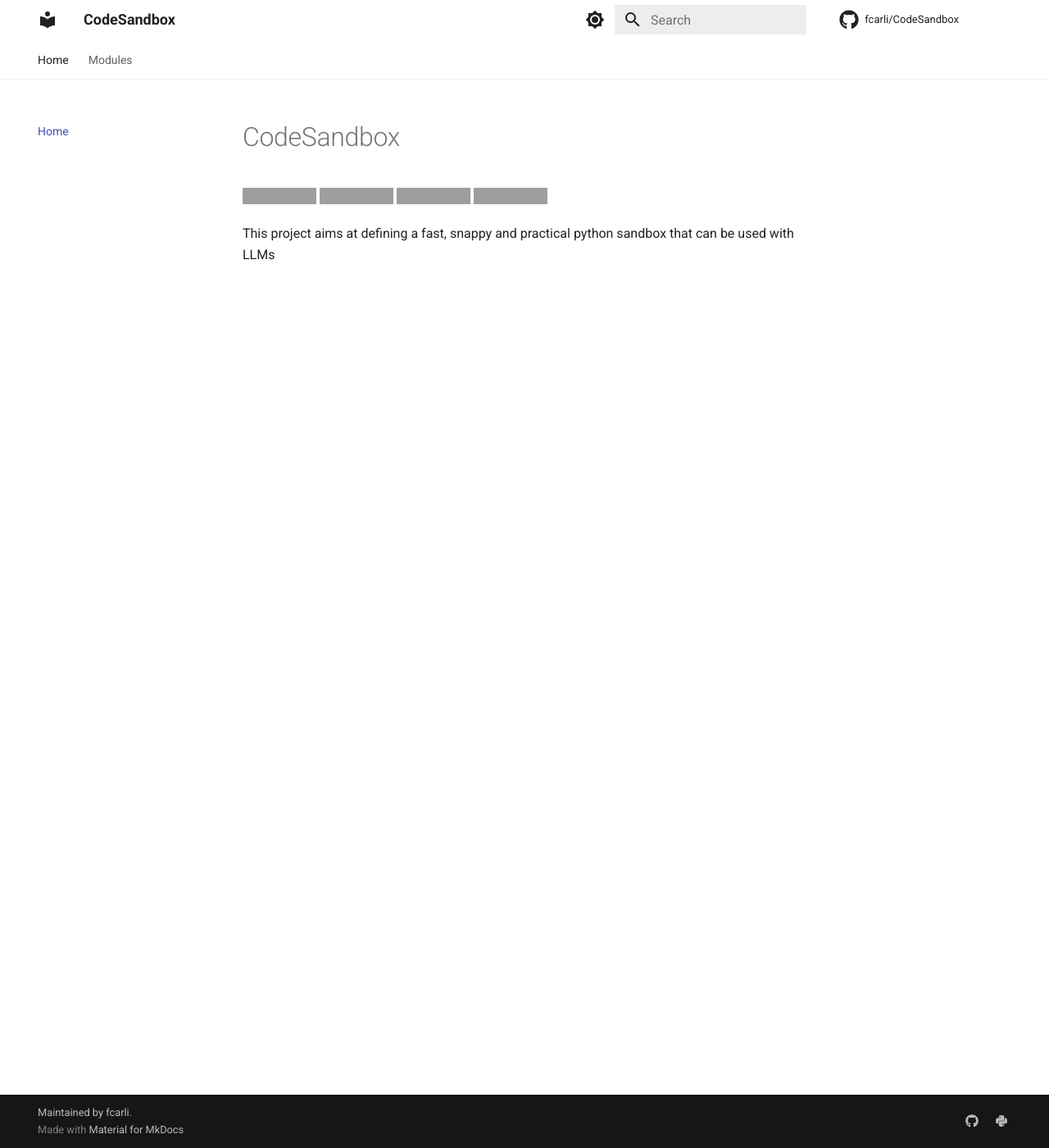
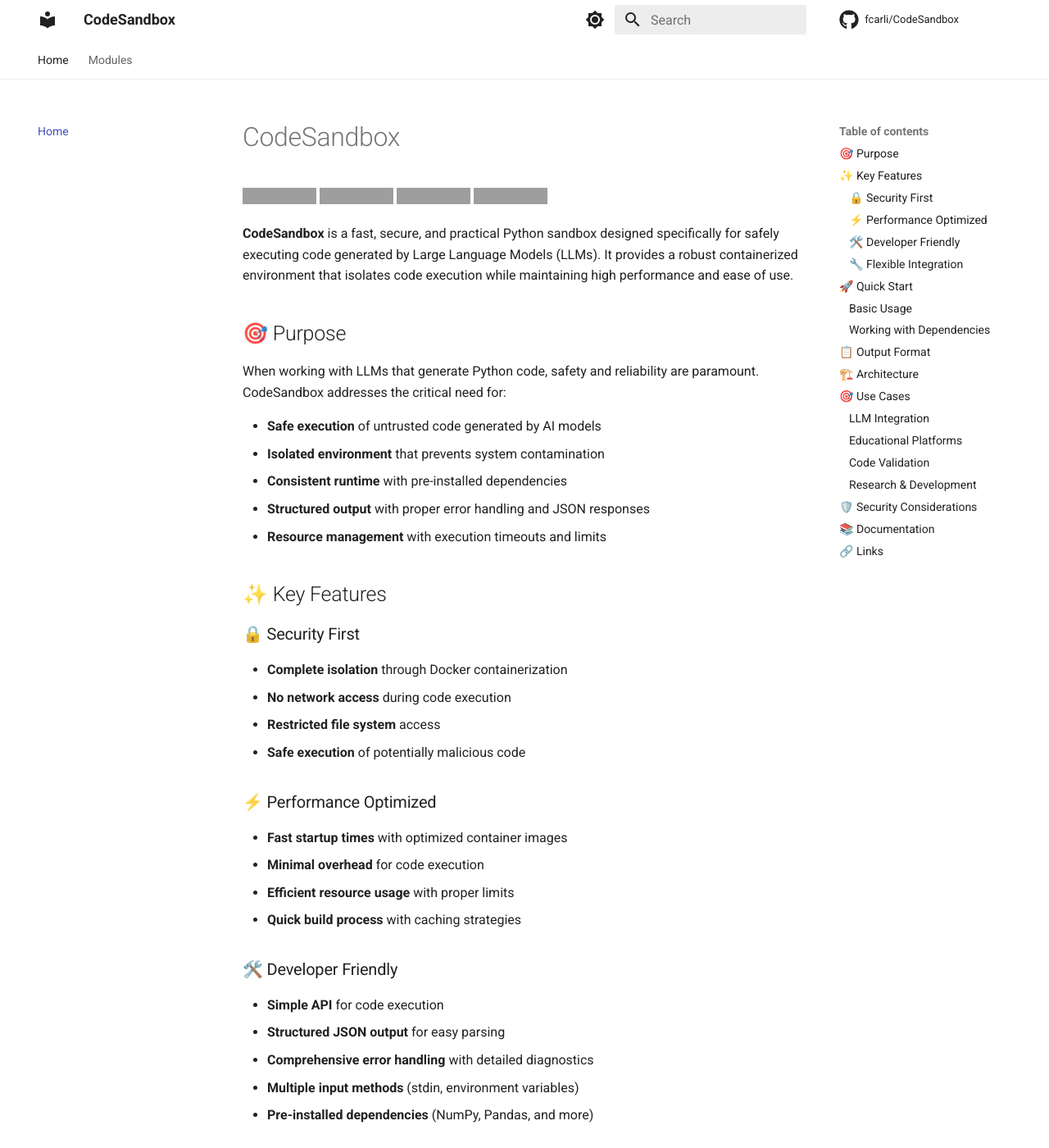
Before and after one commit to biocypher/biocage, an MkDocs documentation site: the page built from docs/index.md, in a window 1280 px wide and 1400 px high. Shown: the whole window at 82% size. Built offline with MkDocs 1.6.1 and Material for MkDocs 9.7.7, drawn with Linux system fonts in a browser that asks for light colours; comment, search, counter and statistics services are not loaded; some of the changed text lies outside the part shown; grey boxes are pictures that could not be loaded.

Commit message:
Initialize docs

````diff
--- a/docs/index.md
+++ b/docs/index.md
@@ -5,4 +5,143 @@
 [![Commit activity](https://img.shields.io/github/commit-activity/m/fcarli/CodeSandbox)](https://img.shields.io/github/commit-activity/m/fcarli/CodeSandbox)
 [![License](https://img.shields.io/github/license/fcarli/CodeSandbox)](https://img.shields.io/github/license/fcarli/CodeSandbox)
 
-This project aims at defining a fast, snappy and practical python sandbox that can be used with LLMs
+**CodeSandbox** is a fast, secure, and practical Python sandbox designed specifically for safely executing code generated by Large Language Models (LLMs). It provides a robust containerized environment that isolates code execution while maintaining high performance and ease of use.
+
+## 🎯 Purpose
+
+When working with LLMs that generate Python code, safety and reliability are paramount. CodeSandbox addresses the critical need for:
+
+- **Safe execution** of untrusted code generated by AI models
+- **Isolated environment** that prevents system contamination
+- **Consistent runtime** with pre-installed dependencies
+- **Structured output** with proper error handling and JSON responses
+- **Resource management** with execution timeouts and limits
+
+## ✨ Key Features
+
+### 🔒 Security First
+- **Complete isolation** through Docker containerization
+- **No network access** during code execution
+- **Restricted file system** access
+- **Safe execution** of potentially malicious code
+
+### ⚡ Performance Optimized
+- **Fast startup times** with optimized container images
+- **Minimal overhead** for code execution
+- **Efficient resource usage** with proper limits
+- **Quick build process** with caching strategies
+
+### 🛠️ Developer Friendly
+- **Simple API** for code execution
+- **Structured JSON output** for easy parsing
+- **Comprehensive error handling** with detailed diagnostics
+- **Multiple input methods** (stdin, environment variables)
+- **Pre-installed dependencies** (NumPy, Pandas, and more)
+
+### 🔧 Flexible Integration
+- **Easy Docker deployment** with automated builds
+- **Environment variable support** for dynamic code execution
+- **Configurable timeouts** and resource limits
+- **Extensible dependency management** through pyproject.toml
+
+## 🚀 Quick Start
+
+### Basic Usage
+
+Execute Python code via stdin:
+```bash
+echo 'print("Hello from CodeSandbox!")' | docker run --rm -i codesandbox:latest
+```
+
+Execute code via environment variable:
+```bash
+docker run --rm -e PYTHON_CODE="print('Hello World!')" codesandbox:latest
+```
+
+### Working with Dependencies
+
+CodeSandbox comes with popular data science libraries pre-installed:
+
+```bash
+cat << 'EOF' | docker run --rm -i codesandbox:latest
+import numpy as np
+import pandas as pd
+
+# NumPy operations
+arr = np.array([1, 2, 3, 4, 5])
+print(f"Array mean: {np.mean(arr)}")
+
+# Pandas operations
+df = pd.DataFrame({'A': [1, 2, 3], 'B': [4, 5, 6]})
+print(f"DataFrame:\n{df}")
+EOF
+```
+
+## 📋 Output Format
+
+All executions return structured JSON output containing:
+
+- **stdout**: Standard output from the executed code
+- **stderr**: Error messages and warnings
+- **exit_code**: Execution result status
+- **execution_time**: Time taken to execute the code
+- **error**: Detailed error information when applicable
+
+Example output:
+```json
+{
+  "stdout": "Hello from CodeSandbox!\n",
+  "stderr": "",
+  "exit_code": 0,
+  "execution_time": 0.045
+}
+```
+
+## 🏗️ Architecture
+
+CodeSandbox is built with a clean architecture that separates concerns:
+
+- **Core Library** (`codesandbox/`): Python package with the main functionality
+- **Docker Environment** (`python_docker/`): Containerized execution environment
+- **Build System**: Automated image building and dependency management
+- **Testing Suite**: Comprehensive tests for all functionality
+
+## 🎯 Use Cases
+
+### LLM Integration
+Perfect for integrating with AI coding assistants, chatbots, and automated code generation systems that need to execute Python code safely.
+
+### Educational Platforms
+Ideal for online learning platforms that need to run student-submitted code in a secure environment.
+
+### Code Validation
+Excellent for automated testing and validation of generated code snippets.
+
+### Research & Development
+Great for researchers working with AI-generated code who need reliable execution environments.
+
+## 🛡️ Security Considerations
+
+CodeSandbox is designed with security as a first-class concern:
+
+- **Containerized execution** prevents access to the host system
+- **No network access** during code execution
+- **Resource limits** prevent resource exhaustion attacks
+- **Timeout controls** prevent infinite loops
+- **Isolated file system** prevents data leakage
+
+## 📚 Documentation
+
+- [Docker Image Setup](docker-setup.md) - Complete guide for building and configuring the Docker environment
+- [API Reference](modules.md) - Detailed API documentation
+- [Contributing Guide](https://github.com/fcarli/CodeSandbox/blob/main/CONTRIBUTING.md) - How to contribute to the project
+
+## 🔗 Links
+
+- **GitHub Repository**: [https://github.com/fcarli/CodeSandbox/](https://github.com/fcarli/CodeSandbox/)
+- **PyPI Package**: [https://pypi.org/project/CodeSandbox/](https://pypi.org/project/CodeSandbox/)
+- **Issues & Support**: [https://github.com/fcarli/CodeSandbox/issues](https://github.com/fcarli/CodeSandbox/issues)
+
+---
+
+*CodeSandbox: Safe, fast, and reliable Python code execution for the AI era.*
````
Also changed, not shown: docs/docker-setup.md (added, +391 -0 lines).
